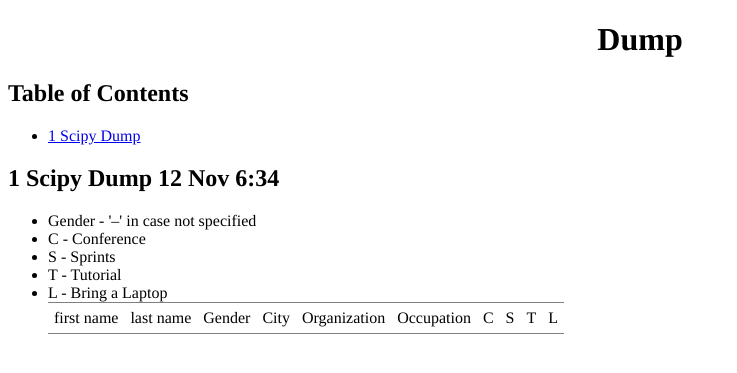
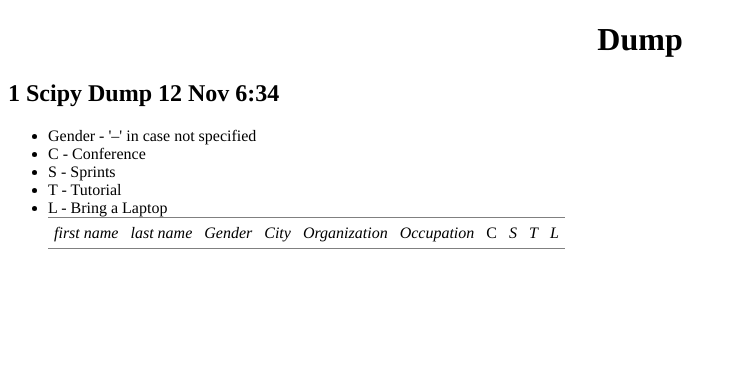
Before and after one commit to FOSSEE/scipycon, a Django app: template project/templates/user/dump.html in a window 1280 px wide. Shown: the top 373 px of the page, without its empty margins (0-737 px from the left). Run offline with Django 3.2, Linux system fonts and the light colour scheme; the template is opened without the code that fills it, so the values that code supplies are empty.

Commit message:
Changes to the template get-user-dump

```diff
--- a/project/scipycon/user/views.py
+++ b/project/scipycon/user/views.py
@@ -31,6 +31,9 @@ from project.scipycon.utils import set_message_cookie
 
 #User_dump Http404 Error
 from django.http import Http404
+#for user_dump creation
+from project.scipycon.registration.models import Accommodation
+
 
 @login_required
 def account(request, scope, template_name="user/account.html"):
@@ -297,7 +300,7 @@ def get_user_dump(request, scope,template_name='user/dump.html'):
                 accomodation_require = Accommodation.objects.filter(user__username=obj.registrant.username)[0]
                 row['sex'] = accomodation_require.sex
             except:
-                row['sex'] = 'Acco. Unspecified'
+                row['sex'] = '-'
             row['city'] = obj.city
             row['organization'] = obj.organisation
             row['occupation'] = obj.occupation
--- a/project/templates/user/dump.html
+++ b/project/templates/user/dump.html
@@ -4,7 +4,7 @@
 <html xmlns="http://www.w3.org/1999/xhtml"
 lang="en" xml:lang="en">
 <head>
-<title>Dump</title>
+<title>Scipy User Dump</title>
 <meta http-equiv="Content-Type" content="text/html;charset=iso-8859-1"/>
 <meta name="generator" content="Org-mode"/>
 <meta name="generated" content="2010-11-12 18:35:22 IST"/>
@@ -74,14 +74,7 @@ lang="en" xml:lang="en">
 <h1 class="title">Dump</h1>
 
 
-<div id="table-of-contents">
-<h2>Table of Contents</h2>
-<div id="text-table-of-contents">
-<ul>
-<li><a href="#sec-1">1 Scipy Dump  </a></li>
-</ul>
-</div>
-</div>
+
 
 <div id="outline-container-1" class="outline-2">
 <h2 id="sec-1"><span class="section-number-2">1</span> Scipy Dump 12 Nov 6:34 </h2>
@@ -109,7 +102,7 @@ L - Bring a Laptop
 <colgroup><col align="left" /><col align="left" /><col align="left" /><col align="left" /><col align="left" /><col align="left" /><col align="right" /><col align="right" /><col align="right" /><col align="right" />
 </colgroup>
 <tbody>
-<tr><td>first name</sub></td><td>last name</sub></td><td>Gender</td><td>City</td><td>Organization</td><td>Occupation</td><td>C</td><td>S</td><td>T</td><td>L</td></tr>
+<tr><td><i>first name</i></td><td><i>last name</i></td><td><i>Gender</i></td><td><i>City</i></td><td><i>Organization</i></td><td><i>Occupation</i></td><td></i>C</td><td><i>S</i></td><td><i>T</i></td><td><i>L</i></td></tr>
 
 {% for row in rows %}
 <tr><td>{{ row.first_name }}</td><td>{{ row.last_name }}</td><td>{{ row.sex }}</td><td>{{ row.city }}</td><td>{{ row.organization }}</td><td>{{ row.occupation }}</td><td>{{ row.conference }}</td><td>{{ row.sprint }}</td><td>{{ row.tutorial }}</td><td>{{ row.wifi }}</td></tr>
```
